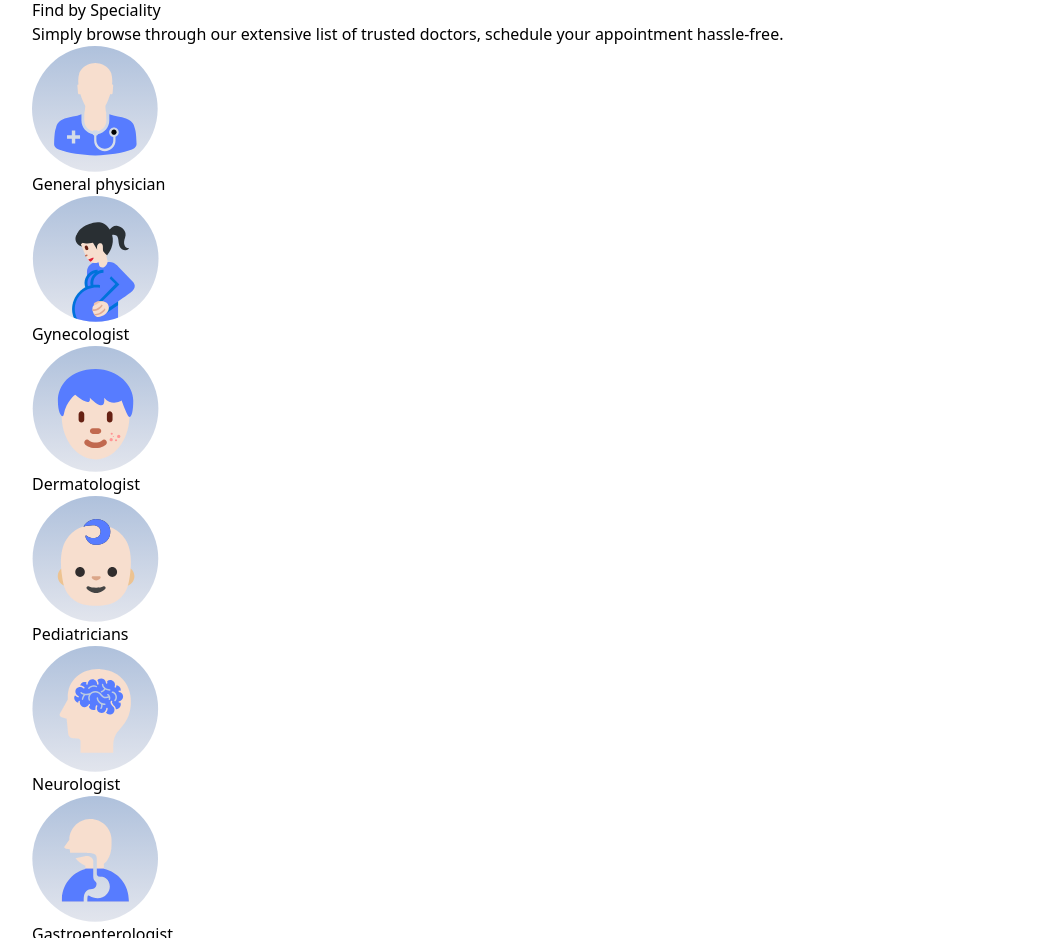
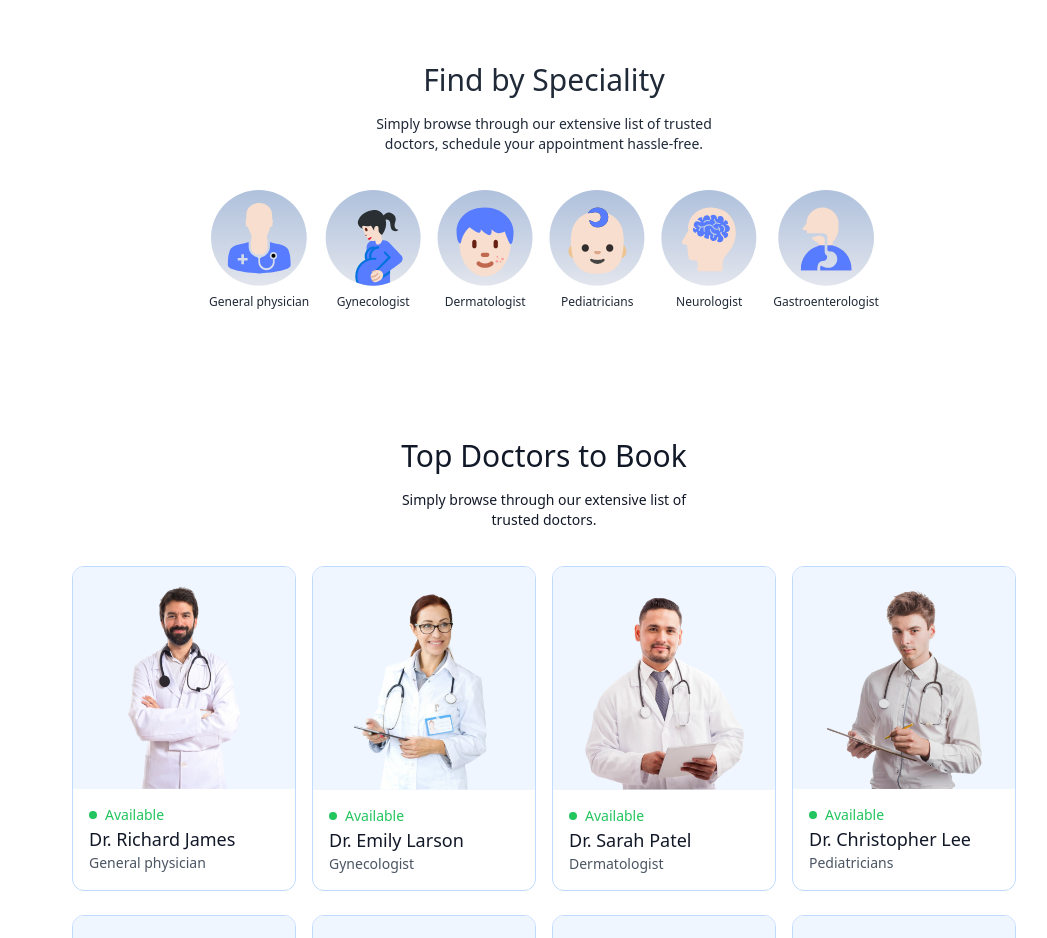
Before and after one commit to ABHi-202864/Prescripto, a React (Vite) app in the folder client/: page / in a window 1280 px wide. Shown: the part 674-1612 px from the top of the page, without its empty margins (96-1143 px from the left). Built offline with nearby package versions, Linux system fonts and the light colour scheme.

Commit message:
add top Doctors

```diff
--- a/client/src/components/SpecialityMenu.jsx
+++ b/client/src/components/SpecialityMenu.jsx
@@ -4,13 +4,13 @@
 
 const SpecialityMenu = () => {
   return (
-    <div id='speciality'>
-      <h1>Find by Speciality</h1>
-      <p>Simply browse through our extensive list of trusted doctors, schedule your appointment hassle-free.</p>
-      <div>
+    <div className='flex flex-col items-center gap-4 py-16 text-gray-800' id='speciality'>
+      <h1 className='text-3xl font-medium'>Find by Speciality</h1>
+      <p className='sm:w-1/3 text-center text-sm'>Simply browse through our extensive list of trusted doctors, schedule your appointment hassle-free.</p>
+      <div className='flex sm:justify-center gap-4 pt-5 w-full overflow-scroll'>
         {specialityData.map((item, index) => (
-          <Link key={index} to={`/doctors/${item.speciality}`}>
-            <img src={item.image} alt="" />
+          <Link onClick={() => scrollTo(0, 0)} className='flex flex-col items-center text-xs cursor-pointer flex-shrink-0 hover:translate-y-[-10px] transition-all duration-500' key={index} to={`/doctors/${item.speciality}`}>
+            <img className='w-16 sm:w-24 mb-2' src={item.image} alt="" />
             <p>{item.speciality}</p>
           </Link>
         ))}
--- /dev/null
+++ b/client/src/components/TopDoctors.jsx
@@ -0,0 +1,32 @@
+import React from 'react';
+import { doctors } from '../assets/assets_frontend/assets';
+import { useNavigate } from 'react-router-dom';
+
+
+const TopDoctors = () => {
+  const navigate = useNavigate();
+
+  return (
+    <div className='flex flex-col items-center gap-4 py-16 text-gray-900 md:mx-10'>
+      <h1 className='text-3xl font-medium'>Top Doctors to Book</h1>
+      <p className='sm:w-1/3 text-center text-sm'>Simply browse through our extensive list of trusted doctors.</p>
+      <div className='w-full grid grid-cols-auto gap-4 pt-5 gap-y-6 px-3 sm:px-0'>
+        {doctors.slice(0, 10).map((item, index) => (
+          <div onClick={() => navigate(`/appointment/${item._id}`)} className='border border-blue-200 rounded-xl overflow-hidden cursor-pointer hover:translate-y-[-10px] transition-all duration-500' key={index}>
+            <img className='bg-blue-50 ' src={item.image} alt="" />
+            <div className='p-4'>
+              <div className='flex items-center gap-2 text-sm text-center text-green-500'>
+                <p className='w-2 h-2 bg-green-500 rounded-full'></p><p>Available</p>
+              </div>
+              <p className='text-gray-900 text-lg font-medium'>{item.name}</p>
+              <p className='text-gray-600 text-sm'>{item.speciality}</p>
+            </div>
+          </div>
+        ))}
+      </div>
+      <button className='bg-blue-50 text-gray-600 px-12 py-3 rounded-full mt-10'>more</button>
+    </div>
+  )
+}
+
+export default TopDoctors;
--- /dev/null
+++ b/client/src/context/AppContext.jsx
@@ -0,0 +1,7 @@
+import { createContext } from "react";
+
+export const AppContext = createContext()
+
+const AppContextProvider = () => {
+
+}
--- a/client/src/index.css
+++ b/client/src/index.css
@@ -5,3 +5,8 @@
 .active hr {
   @apply block;
 }
+
+/* FOR SCROLL -- EFFECTS */
+::-webkit-scrollbar {
+  @apply hidden;
+}
--- a/client/src/pages/Home.jsx
+++ b/client/src/pages/Home.jsx
@@ -1,12 +1,14 @@
 import React from 'react';
 import Header from '../components/Header';
 import SpecialityMenu from '../components/SpecialityMenu';
+import TopDoctors from '../components/TopDoctors';
 
 const Home = () => {
   return (
     <div>
       <Header />
       <SpecialityMenu />
+      <TopDoctors />
     </div>
   )
 }
--- a/client/tailwind.config.js
+++ b/client/tailwind.config.js
@@ -8,6 +8,9 @@
     extend: {
       colors: {
         "primary": "#5f6FFF",
+      },
+      gridTemplateColumns: {
+        "auto": "repeat(auto-fill, minmax(200px, 1fr))",
       }
     },
   },
```
